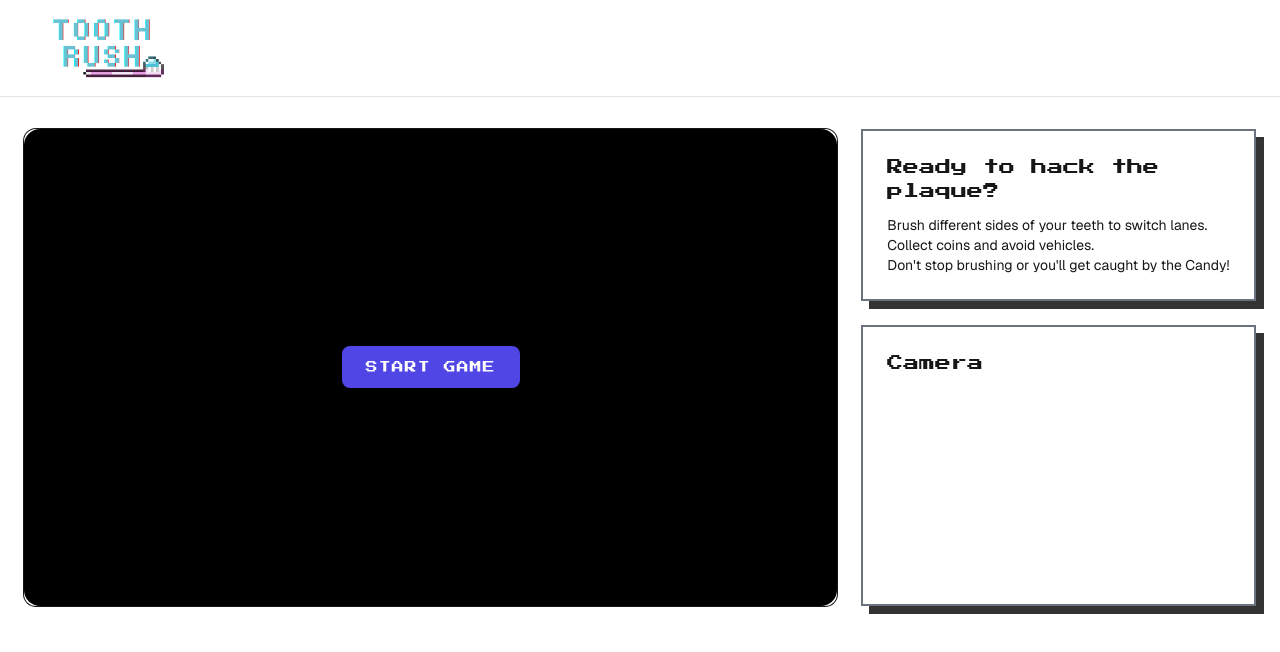
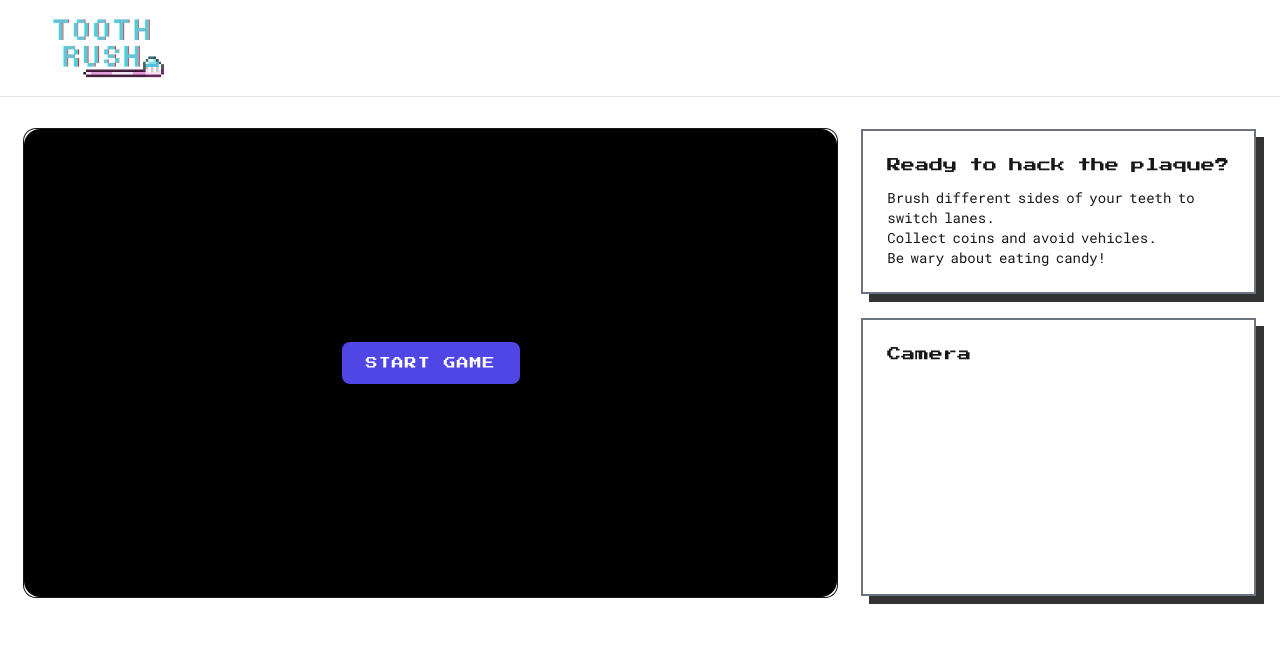
Before and after one commit to Sucram314/hackthenorth2025, a Next.js app: page / in a window 1280 px wide. Shown: the top 652 px of the page. Built offline with nearby package versions, Linux system fonts and the light colour scheme.

Commit message:
wording and font change

```diff
--- a/src/app/components/game/GameCanvas.js
+++ b/src/app/components/game/GameCanvas.js
@@ -608,7 +608,7 @@ export default function GameCanvas({ playing, onRestart }) {
         ctx.textAlign = "center";
         ctx.textBaseline = "middle";
         music.pause();
-        ctx.fillText("You did it! 😁", W / 2, H / 2 - 40);
+        ctx.fillText("You did it!😁", W / 2, H / 2 - 40);
         ctx.font = "bold 24px ui-sans-serif, system-ui, -apple-system";
         ctx.fillText(`Final Score: ${score}`, W / 2, H / 2 + 20);
         ctx.textAlign = "left";
--- a/src/app/components/ui/ControlsPanel.js
+++ b/src/app/components/ui/ControlsPanel.js
@@ -13,7 +13,7 @@ export default function ControlsPanel() {
         <p className="mt-3 text-sm text-muted-foreground">
           Brush different sides of your teeth to switch lanes.<br />
           Collect coins and avoid vehicles.<br />
-          Don&apos;t stop brushing or you&apos;ll get caught by the Candy!
+          Be wary about eating candy!
         </p>
         {/* <p className="mt-2 text-xs text-muted-foreground">
           Hands detected: {handCount}
--- a/src/app/globals.css
+++ b/src/app/globals.css
@@ -1,4 +1,5 @@
 @import url('https://fonts.googleapis.com/css2?family=Press+Start+2P&display=swap');
+@import url('https://fonts.googleapis.com/css2?family=Roboto+Mono:wght@400;700&display=swap');
 @import "tailwindcss";
 
 @font-face {
@@ -183,4 +184,12 @@ body {
 
 h2 {
   font-family: 'Press Start 2P', monospace;
+  font-size: 14px;
+  word-spacing: -2px;
 }
+
+p {
+  font-family: 'Roboto Mono', monospace;
+  font-size: 14px;
+  word-spacing: -2px;
+}
--- a/tailwind.config.js
+++ b/tailwind.config.js
@@ -52,6 +52,7 @@ module.exports = {
         sans: ['var(--font-geist-sans)', 'system-ui', 'sans-serif'],
         mono: ['var(--font-geist-mono)', 'monospace'],
         press: ["'Press Start 2P'", "monospace"],
+        robotoMono: ['"Roboto Mono"', 'monospace'],
       },
     },
   },
```
